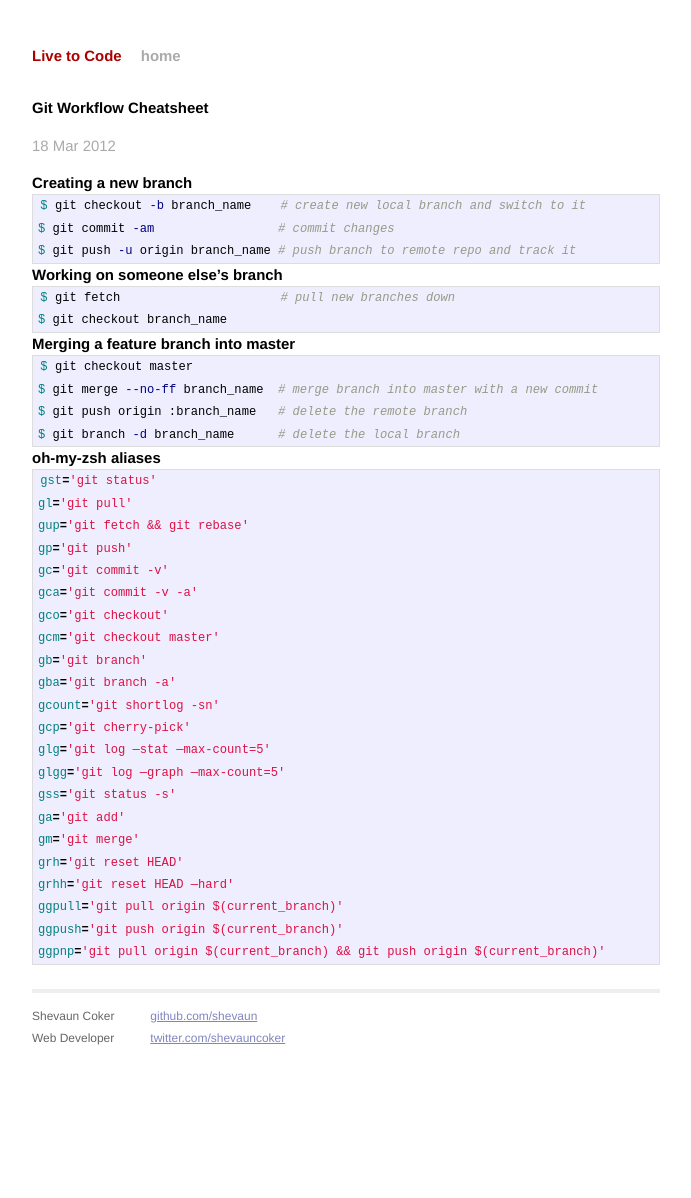
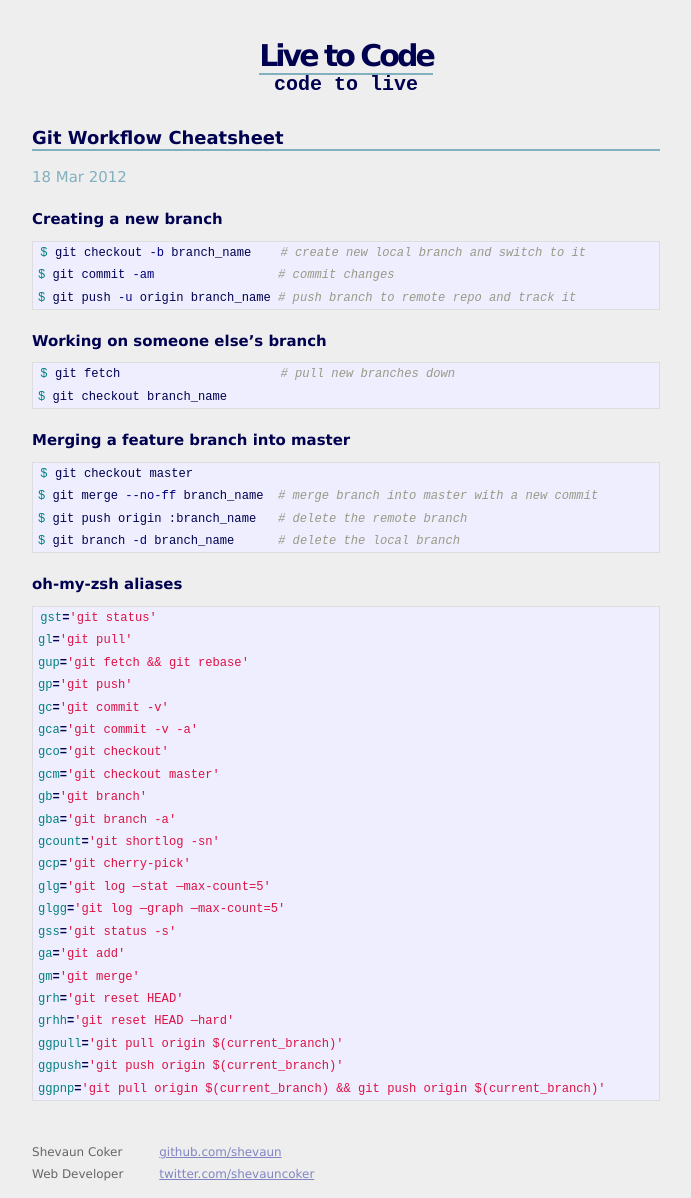
Before and after one commit to shevaun/shevaun.github.io, a Jekyll site: the page built from _posts/2012-03-18-git-workflow-cheatsheet.markdown, in a window 1280 px wide. Shown: the whole page, without its empty margins (294-985 px from the left). Built offline with Jekyll 4.4.1, drawn with Linux system fonts in a browser that asks for light colours; Markdown is read by kramdown in place of the engine named in the settings; before the commit the page ends 1061 px from its top, so only the background shows below that.

Commit message:
style it

```diff
--- a/_config.yml
+++ b/_config.yml
@@ -1,3 +1,4 @@
 name: Live to Code
+subtitle: code to live
 markdown: redcarpet
 pygments: true
--- a/_layouts/default.html
+++ b/_layouts/default.html
@@ -18,10 +18,12 @@
         <div class="site">
           <div class="header">
             <h1 class="title"><a href="/">{{ site.name }}</a></h1>
-            <a class="extra" href="/">home</a>
+	    <h2 class="subtitle">{{ site.subtitle }}</h2>
           </div>
 
-          {{ content }}
+	  <div class="content">
+	    {{ content }}
+	  </div>
 
           <div class="footer">
             <div class="contact">
--- a/_layouts/post.html
+++ b/_layouts/post.html
@@ -2,6 +2,7 @@
 layout: default
 ---
 <h2>{{ page.title }}</h2>
+<hr>
 <p class="meta">{{ page.date | date_to_string }}</p>
 
 <div class="post">
--- a/_posts/2012-03-18-git-workflow-cheatsheet.markdown
+++ b/_posts/2012-03-18-git-workflow-cheatsheet.markdown
@@ -5,8 +5,7 @@ date: 2012-03-18 10:00
 tags: git
 ---
 
-Creating a new branch
--------------------
+### Creating a new branch
 
 {% highlight bash %}
 $ git checkout -b branch_name    # create new local branch and switch to it
@@ -14,8 +13,7 @@ $ git commit -am                 # commit changes
 $ git push -u origin branch_name # push branch to remote repo and track it
 {% endhighlight %}
 
-Working on someone else’s branch
------------------------------
+### Working on someone else's branch
 
 {% highlight bash %}
 $ git fetch                      # pull new branches down
@@ -23,8 +21,7 @@ $ git checkout branch_name
 {% endhighlight %}
 
 
-Merging a feature branch into master
--------------------------------
+### Merging a feature branch into master
 
 {% highlight bash %}
 $ git checkout master
@@ -34,8 +31,7 @@ $ git branch -d branch_name      # delete the local branch
 {% endhighlight %}
 
 
-oh-my-zsh aliases
----------------
+### oh-my-zsh aliases
 
 {% highlight bash %}
 gst='git status'
--- a/css/main.css
+++ b/css/main.css
@@ -13,20 +13,25 @@
 html, body { height: 100%; }
 
 body {
-  background-color: #FFF;
-  font: 13.34px Helvetica, Arial, sans-serif;
+  background-color: #eee;
+  font: 13.34px verdana, Helvetica, Arial, sans-serif;
   font-size: small;
   text-align: center;
+  color: #000051;
 }
 
 h1, h2, h3, h4, h5, h6 {
-  font-size: 100%; }
+  font-size: 100%;
+}
 
-h1 { margin-bottom: 1em; }
+h1 {
+  font-size: 1.2em;
+  margin-bottom: 1em;
+}
 p { margin: 1em 0; }
 
 a         { color: #00a; }
-a:hover   { color: #000; }
+a:hover   { color: #82b0bf; }
 a:visited { color: #a0a; }
 
 /*****************************************************************************/
@@ -63,36 +68,46 @@ a:visited { color: #a0a; }
   line-height: 1.5em;
 }
 
+
+.header {
+  margin-bottom: 2em;
+  text-align: center;
+ }
+
 .header a {
   font-weight: bold;
   text-decoration: none;
 }
 
 .title {
-  display: inline-block;
-  margin-bottom: 2em;
-}
+  margin-bottom: 0;
+  letter-spacing: -3px;
+ }
 
 .title a {
-  color: #a00;
+  font-size: 30px;
+  color: #000051;
+  border-bottom: 2px solid #82b0bf;
 }
 
 .title a:hover {
-  color: #000;
+  color: #82b0bf;
 }
 
-.header a.extra {
-  color: #aaa;
-  margin-left: 1em;
+.subtitle {
+  font-family: "Courier New", monospace;
+  font-size: 20px;
+  margin-top: 3px;
+ }
+
+.meta {
+  color: #82b0bf;
 }
 
-.header a.extra:hover {
-  color: #000;
+.content {
+  //border-top: 1px solid #82b0bf;
 }
 
-.meta {
-  color: #aaa;
-}
 
 .footer {
   font-size: 80%;
@@ -127,6 +142,18 @@ a:visited { color: #a0a; }
 /*
 /*****************************************************************************/
 
+hr {
+  border: 1px solid #82b0bf;
+}
+
+h2 {
+  font-size: 1.2em;
+}
+
+h3 {
+  margin: 20px 0 10px 0;
+}
+
 /* standard */
 .post pre {
   border: 1px solid #ddd;
```
